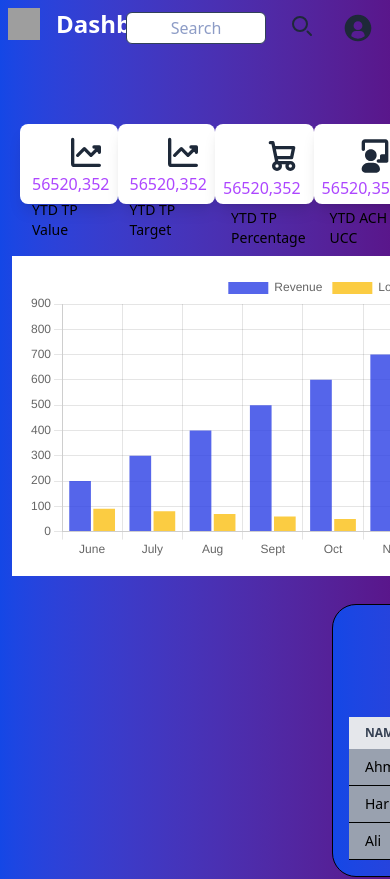
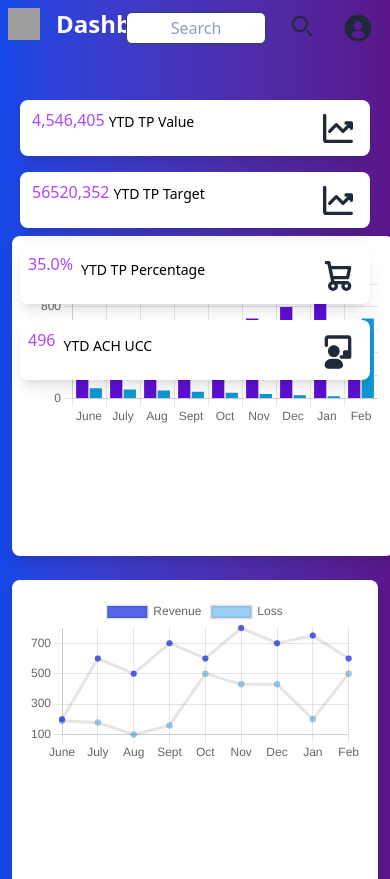
Before and after one commit to murnaj/gsm_sales_dashboard, a React (Vite) app in the folder sales-dashboard/: page /dashboard in a window 390 px wide. Shown: the top 879 px of the page. Built offline with nearby package versions, Linux system fonts and the light colour scheme; no server answers; grey boxes are pictures that could not be loaded.

Commit message:
responsive code

```diff
--- a/sales-dashboard/src/Dashboard.jsx
+++ b/sales-dashboard/src/Dashboard.jsx
@@ -25,7 +25,7 @@ const Dashboard = () => {
   const [activeTab, setActiveTab] = useState(0);
 
 
-  const tabs = ["Zone1","Zone2", "Zone3","Zone4"];
+  const tabs = ["Zone1", "Zone2", "Zone3", "Zone4"];
 
   const contents = [
 
@@ -77,7 +77,7 @@ const Dashboard = () => {
   return (
     <>
 
-    <div className='w-full h-full ' >
+      <div className='w-full h-full' >
 
         <nav className='w-full dark:bg-gradient-to-r
        from-blue-800 to-purple-950 border-gray-700 absolute top-0 right-0 size-13 ' >
@@ -97,7 +97,7 @@ const Dashboard = () => {
                 <div className="absolute top-0 left-0 w-50 h-screen bg-gradient-to-r
                 from-blue-800 to-purple-950 text-white shadow-lg z-50">
                   <button onClick={toggleSidebar}>
-            <img className='mx-4 py-4 h-18' src='https://flowbite.com/docs/images/logo.svg' alt='Dashboard Logo'/>
+                    <img className='mx-4 py-4 h-18' src='https://flowbite.com/docs/images/logo.svg' alt='Dashboard Logo' />
                     <span className="mx-4 font-serif" >GSM-SALES</span>
 
                   </button>
@@ -135,13 +135,18 @@ const Dashboard = () => {
             <li className="text-2xl mr-7">
               <a className="text-blue-500 hover:text-blue-600" href="#">Contact</a>
             </li>
-  <details className='dropdown'>
-  <summary className="text-blue-500 hover:text-blue-600  m-0 text-2xl btn">Sales</summary>
-  <ul className="menu dropdown-content text-blue-500 font-bold bg-blue-900">
-    <li><a className='p-2 m-2 hover:text-blue-800'>Monthly</a></li>
-    <li><a className='p-2 m-2 hover:text-blue-800'>Yearly</a></li>
+            {/* <div className='dropdown'>
+              <button
+                data-popover-target="menu"
+                class=" text-white hover:shadow-lg ml-2" type="button">
+                Sales
+              <ul className=" text-center mt-3 text-blue-500 font-bold space-y-2 bg-gradient-to-r h-20 w-22 from-blue-800 to-purple-950">
+                <li><a className='border-b-2 p-1  hover:text-blue-800'>Monthly</a></li>
+                <li><a className='border-b-2 p-1  hover:text-blue-800'>Yearly</a></li>
               </ul>
-</details>
+              </button>
+
+            </div> */}
           </ul>
 
           {/* <li className="text-2xl mr-7">
@@ -161,8 +166,8 @@ const Dashboard = () => {
                 onClick={handleSearch}
                 className="  w-8 h-6 ml-1  rounded-md "
               >
-     <svg class="w-8 h-6 mt-1  text-gray-800"  xmlns="http://www.w3.org/2000/svg" width="24" height="24" fill="none" viewBox="0 0 24 24">
-  <path stroke="currentColor" stroke-linecap="round" stroke-width="2" d="m21 21-3.5-3.5M17 10a7 7 0 1 1-14 0 7 7 0 0 1 14 0Z"/>
+                <svg class="w-8 h-6 mt-1  text-gray-800" xmlns="http://www.w3.org/2000/svg" width="24" height="24" fill="none" viewBox="0 0 24 24">
+                  <path stroke="currentColor" stroke-linecap="round" stroke-width="2" d="m21 21-3.5-3.5M17 10a7 7 0 1 1-14 0 7 7 0 0 1 14 0Z" />
                 </svg>
               </button>
             </div>
@@ -175,7 +180,7 @@ const Dashboard = () => {
                 onClick={() => setShowDropdown(!showDropdown)}
               >
                 <svg class="w-8 h-8 text-gray-800 dark:text-white" aria-hidden="true" xmlns="http://www.w3.org/2000/svg" width="24" height="24" fill="currentColor" viewBox="0 0 24 24">
-  <path fill-rule="evenodd" d="M12 20a7.966 7.966 0 0 1-5.002-1.756l.002.001v-.683c0-1.794 1.492-3.25 3.333-3.25h3.334c1.84 0 3.333 1.456 3.333 3.25v.683A7.966 7.966 0 0 1 12 20ZM2 12C2 6.477 6.477 2 12 2s10 4.477 10 10c0 5.5-4.44 9.963-9.932 10h-.138C6.438 21.962 2 17.5 2 12Zm10-5c-1.84 0-3.333 1.455-3.333 3.25S10.159 13.5 12 13.5c1.84 0 3.333-1.455 3.333-3.25S13.841 7 12 7Z" clip-rule="evenodd"/>
+                  <path fill-rule="evenodd" d="M12 20a7.966 7.966 0 0 1-5.002-1.756l.002.001v-.683c0-1.794 1.492-3.25 3.333-3.25h3.334c1.84 0 3.333 1.456 3.333 3.25v.683A7.966 7.966 0 0 1 12 20ZM2 12C2 6.477 6.477 2 12 2s10 4.477 10 10c0 5.5-4.44 9.963-9.932 10h-.138C6.438 21.962 2 17.5 2 12Zm10-5c-1.84 0-3.333 1.455-3.333 3.25S10.159 13.5 12 13.5c1.84 0 3.333-1.455 3.333-3.25S13.841 7 12 7Z" clip-rule="evenodd" />
                 </svg>
 
 
@@ -230,141 +235,89 @@ const Dashboard = () => {
 
 
 
-      <div class="relative h-30 mt-20 grid-cols-2 xl:grid-cols-4 ">
+<div class="relative h-30 mt-15">
+  <div class="absolute inset-0 flex flex-col sm:flex-row sm:items-center sm:justify-around gap-4 sm:gap-0 dark:text-blue-600 m-4">
 
-        <div class="absolute inset-0  opacity-50 ">
+    <div class="bg-white p-2 rounded-lg shadow-lg w-full sm:w-40 h-20">
+      <svg class="w-10 h-10 mr-1 text-gray-800 dark:text-blue-600 float-right" aria-hidden="true" xmlns="http://www.w3.org/2000/svg" fill="none" viewBox="0 0 24 24">
+        <path stroke="currentColor" stroke-linecap="round" stroke-linejoin="round" stroke-width="2" d="M4 4.5V19a1 1 0 0 0 1 1h15M7 14l4-4 4 4 5-5m0 0h-3.207M20 9v3.207" />
+      </svg>
+      <h2 class="float-left text-md text-purple-500 ml-1">4,546,405</h2>
+      <p class="text-sm float-left ml-1 mt-1">YTD TP Value</p>
     </div>
-        <div class="absolute inset-0  flex flex-row items-center justify-around xl:grid-cols-4    dark:text-blue-600   m-4">
-            <div class="bg-white p-2  rounded-lg shadow-lg w-40 h-20">
-   <svg class="w-10 h-10 mr-1 text-gray-800 dark:text-blue-600 float-right" aria-hidden="true" xmlns="http://www.w3.org/2000/svg" width="24" height="24" fill="none" viewBox="0 0 24 24">
-  <path stroke="currentColor" stroke-linecap="round" stroke-linejoin="round" stroke-width="2" d="M4 4.5V19a1 1 0 0 0 1 1h15M7 14l4-4 4 4 5-5m0 0h-3.207M20 9v3.207"/>
+
+    <div class="bg-white p-2 rounded-lg shadow-lg w-full sm:w-40 h-20">
+      <svg class="w-10 h-10 mr-1 text-gray-800 dark:text-blue-600 float-right" aria-hidden="true" xmlns="http://www.w3.org/2000/svg" fill="none" viewBox="0 0 24 24">
+        <path stroke="currentColor" stroke-linecap="round" stroke-linejoin="round" stroke-width="2" d="M4 4.5V19a1 1 0 0 0 1 1h15M7 14l4-4 4 4 5-5m0 0h-3.207M20 9v3.207" />
       </svg>
+      <h2 class="float-left text-md text-purple-500 ml-1">56520,352</h2>
+      <p class="text-sm float-left ml-1 mt-1">YTD TP Target</p>
+    </div>
 
-                <h2 className='float-left text-md text-purple-500 ml-1'>56520,352</h2>
-                <p class="text-sm float-left ml-1 mt-1">
-                    YTD TP Value
-                </p>
+    <div class="bg-white p-2 rounded-lg shadow-lg w-full sm:w-40 h-20">
+      <svg class="w-10 h-10 mr-1 mt-1 text-gray-800 dark:text-blue-600 float-right" aria-hidden="true" xmlns="http://www.w3.org/2000/svg" fill="none" viewBox="0 0 24 24">
+        <path stroke="currentColor" strokeLinecap="round" strokeLinejoin="round" strokeWidth="2" d="M5 4h1.5L9 16m0 0h8m-8 0a2 2 0 1 0 0 4 2 2 0 0 0 0-4Zm8 0a2 2 0 1 0 0 4 2 2 0 0 0 0-4Zm-8.5-3h9.25L19 7H7.312" />
+      </svg>
+      <h2 class="float-left text-md text-purple-500">35.0%</h2>
+      <p class="text-sm float-left mt-2 ml-2">YTD TP Percentage</p>
     </div>
-            <div class="bg-white p-2   rounded-lg shadow-lg w-40 h-20 ">
-    <svg class="w-10 h-10 mr-1 text-gray-800 dark:text-blue-600 float-right" aria-hidden="true" xmlns="http://www.w3.org/2000/svg" width="24" height="24" fill="none" viewBox="0 0 24 24">
-  <path stroke="currentColor" stroke-linecap="round" stroke-linejoin="round" stroke-width="2" d="M4 4.5V19a1 1 0 0 0 1 1h15M7 14l4-4 4 4 5-5m0 0h-3.207M20 9v3.207"/>
+
+    <div class="bg-white p-2 rounded-lg shadow-lg w-full sm:w-40 h-20">
+      <svg class="w-10 h-10 mr-1 mt-1 text-gray-800 dark:text-blue-600 float-right" aria-hidden="true" xmlns="http://www.w3.org/2000/svg" fill="currentColor" viewBox="0 0 24 24">
+        <path d="M6 2c-1.10457 0-2 .89543-2 2v4c0 .55228.44772 1 1 1s1-.44772 1-1V4h12v7h-2c-.5523 0-1 .4477-1 1v2h-1c-.5523 0-1 .4477-1 1s.4477 1 1 1h5c.5523 0 1-.4477 1-1V3.85714C20 2.98529 19.3667 2 18.268 2H6Z" />
+        <path d="M6 11.5C6 9.567 7.567 8 9.5 8S13 9.567 13 11.5 11.433 15 9.5 15 6 13.433 6 11.5ZM4 20c0-2.2091 1.79086-4 4-4h3c2.2091 0 4 1.7909 4 4 0 1.1046-.8954 2-2 2H6c-1.10457 0-2-.8954-2-2Z" />
       </svg>
-
-
-                <h2 className='float-left text-md text-purple-500 ml-1'>56520,352</h2>
-                <p class="text-sm float-left ml-1 mt-1">
-                    YTD TP Target
-                </p>
-            </div>
-            <div class="bg-white p-2
-                        rounded-lg shadow-lg w-40 h-20">
-                          <svg className="w-10 h-10 mr-1 mt-1 text-gray-800 dark:text-blue-600 float-right" aria-hidden="true" xmlns="http://www.w3.org/2000/svg" width="24" height="24" fill="none" viewBox="0 0 24 24">
-  <path stroke="currentColor" strokeLinecap="round" strokeLinejoin="round" strokeWidth="2" d="M5 4h1.5L9 16m0 0h8m-8 0a2 2 0 1 0 0 4 2 2 0 0 0 0-4Zm8 0a2 2 0 1 0 0 4 2 2 0 0 0 0-4Zm-8.5-3h9.25L19 7H7.312"/>
-</svg>
-
-
-                <h2 className='float-left text-md text-purple-500'>56520,352</h2>
-                <p class="text-sm float-left mt-2 ml-2">
-                    YTD TP Percentage
-                </p>
-            </div>
-            <div class="bg-white p-2 rounded-lg shadow-lg w-40 h-20">
-                          <svg className="w-10 h-10 mr-1 mt-1 text-gray-800 dark:text-blue-600 float-right " aria-hidden="true" xmlns="http://www.w3.org/2000/svg" width="24" height="24" fill="currentColor" viewBox="0 0 24 24">
-  <path d="M6 2c-1.10457 0-2 .89543-2 2v4c0 .55228.44772 1 1 1s1-.44772 1-1V4h12v7h-2c-.5523 0-1 .4477-1 1v2h-1c-.5523 0-1 .4477-1 1s.4477 1 1 1h5c.5523 0 1-.4477 1-1V3.85714C20 2.98529 19.3667 2 18.268 2H6Z"/>
-  <path d="M6 11.5C6 9.567 7.567 8 9.5 8S13 9.567 13 11.5 11.433 15 9.5 15 6 13.433 6 11.5ZM4 20c0-2.2091 1.79086-4 4-4h3c2.2091 0 4 1.7909 4 4 0 1.1046-.8954 2-2 2H6c-1.10457 0-2-.8954-2-2Z"/>
-</svg>
-
-
-                <h2 className='float-left text-md text-purple-500'>56520,352</h2>
-                <p class="text-sm float-left ml-2 mt-2">
-                    YTD ACH UCC
-                </p>
+      <h2 class="float-left text-md text-purple-500">496</h2>
+      <p class="text-sm float-left ml-2 mt-2">YTD ACH UCC</p>
     </div>
   </div>
 </div>
 
-        <br/>
 
-         <div className='flex justify-between'>
+        <br />
 
-        <div className='flex  h-80 w-160 m-2 p-4  bg-white'>
+        <div className="flex flex-row lg:flex-row justify-between flex-wrap gap-2">
 
+  <div className="flex h-80 w-full lg:w-[40rem] m-2 p-4 bg-white rounded-lg shadow-lg">
     <Bar
-
       data={{
-
-            labels: ['June','July','Aug','Sept','Oct','Nov','Dec','Jan','Feb'],
-            datasets:[{
-
+        labels: ['June', 'July', 'Aug', 'Sept', 'Oct', 'Nov', 'Dec', 'Jan', 'Feb'],
+        datasets: [
+          {
             label: 'Revenue',
-              data: [200,300,400,500,600,700,800,900,500],
-              backgroundColor: [
-                "rgba(43, 63, 229, 0.8 )"
-              ]
-
-
+            data: [200, 300, 400, 500, 600, 700, 800, 900, 500],
+            backgroundColor: ["rgb(93, 15, 210)"],
           },
-
           {
-
             label: 'Loss',
-              data: [90,80,70,60,50,40,30,20,700],
-              backgroundColor: [
-                "rgba(250, 192, 19, 0.8 )"
-              ]
-
-            }
-
-
-          ]
+            data: [90, 80, 70, 60, 50, 40, 30, 20, 700],
+            backgroundColor: ["rgb(15, 151, 210)"],
+          },
+        ],
       }}
-
     />
-
-        </div>
-
-        <div className='Line Chart m-2 p-4 h-80 w-160 bg-white'>
-          <Line
-
-          data={{
-
-            labels: ['June','July','Aug','Sept','Oct','Nov','Dec','Jan','Feb'],
-            datasets:[{
-
-              label: 'Revenue',
-              data: [200,600,500,700,600,800,700,750,200],
-
-                backgroundColor: [
-                  "rgba(43, 63, 229, 0.8 )"
-                ]
-
-            },
-
-            {
-
-              label: 'Loss',
-              data: [190,180,100,160,500,430,430,200,700],
-
-               backgroundColor: [
-                  "rgba(54, 162, 235, 0.5 )"
-               ]
-
-            },
-
-
-          ]
-           }}
-
-          />
-
-
-
   </div>
 
 
-
-
-
+  <div className="h-80 w-full lg:w-[40rem] m-2 p-4 bg-white rounded-lg shadow-lg">
+    <Line
+      data={{
+        labels: ['June', 'July', 'Aug', 'Sept', 'Oct', 'Nov', 'Dec', 'Jan', 'Feb'],
+        datasets: [
+          {
+            label: 'Revenue',
+            data: [200, 600, 500, 700, 600, 800, 700, 750, 600],
+            backgroundColor: ["rgba(43, 63, 229, 0.8 )"],
+          },
+          {
+            label: 'Loss',
+            data: [190, 180, 100, 160, 500, 430, 430, 200, 500],
+            backgroundColor: ["rgba(54, 162, 235, 0.5 )"],
+          },
+        ],
+      }}
+    />
+  </div>
 </div>
 
 
@@ -380,8 +333,7 @@ const Dashboard = () => {
               <button
                 onClick={() => setActiveTab(index)}
                 key={`tab_${index}`}
-            className={`px-4 py-2 mx-2 rounded-md ${
-              activeTab === index
+                className={`px-4 py-2 mx-2 rounded-md ${activeTab === index
                   ? "bg-blue-700 text-white"
                   : "bg-gray-400 hover:bg-blue-800 hover:text-white"
                   }`}
```
Lines whose indentation alone changed are shown as unchanged.
